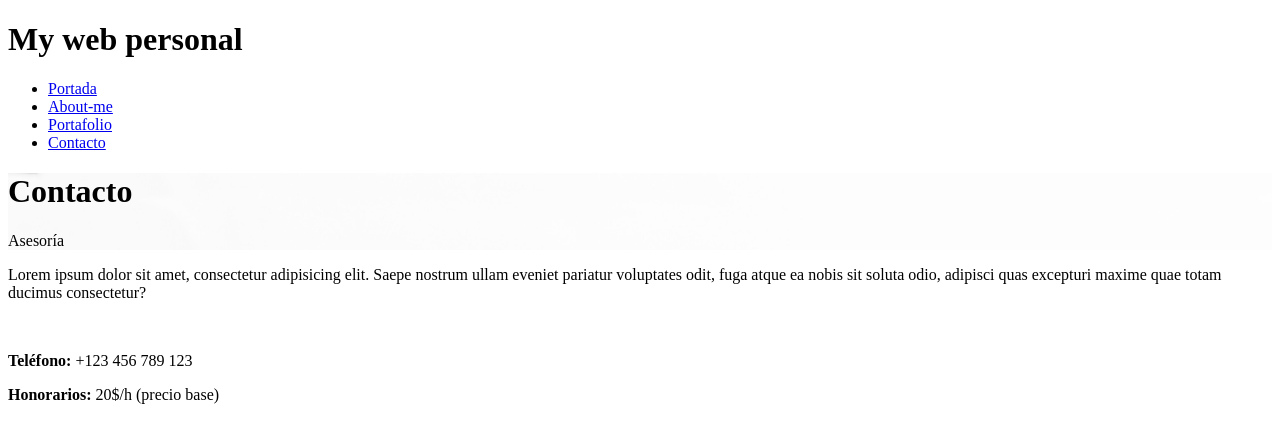
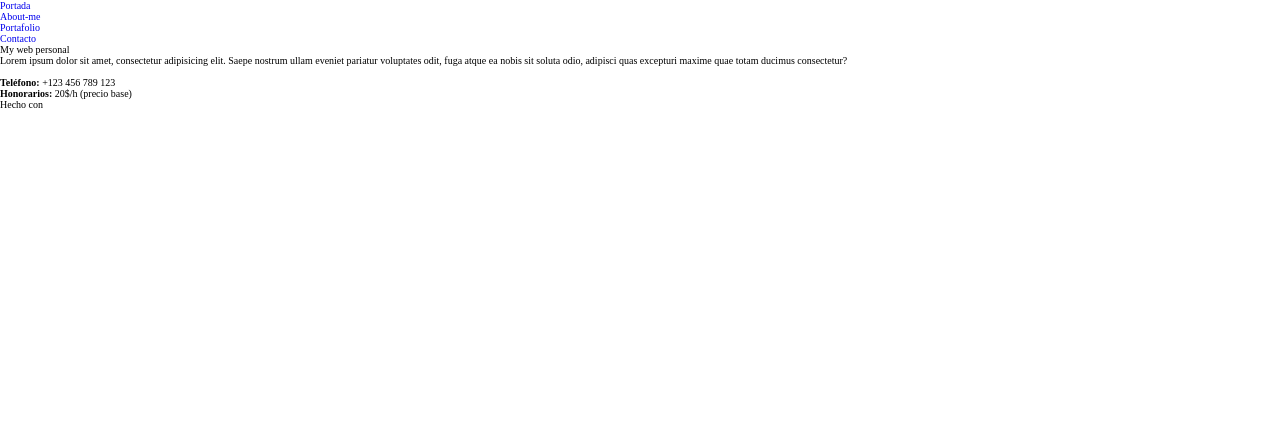
Before and after one commit to TonyLuque/udemy_web_personal, a Django app: page /contact/ in a window 1280 px wide. Shown: the top 443 px of the page. Run offline with Django 3.2, Linux system fonts and the light colour scheme.

Commit message:
[ADD] generic css styles

```diff
--- /dev/null
+++ b/core/static/core/css/estilos.css
@@ -0,0 +1,11 @@
+* {
+    margin: 0px;
+    padding: 0px;
+    text-decoration: none;
+    box-sizing: border-box;
+}
+
+html {
+    font-size: 62.5%;
+
+}
--- a/core/templates/core/about-me.html
+++ b/core/templates/core/about-me.html
@@ -1,8 +1,6 @@
 {% extends 'core/base.html' %}
 
 {% block title %}Acerca de{% endblock %}
-
-{% block background %}{% load static %}{% static 'core/img/about-bg.jpg' %}{% endblock %}
 
 {% block headers %}
 <h1>Acerca de</h1>
--- a/core/templates/core/base.html
+++ b/core/templates/core/base.html
@@ -4,18 +4,32 @@
     <meta charset="UTF-8">
     <meta name="viewport" content="width=device-width, initial-scale=1.0">
     <title>{% block title %}{% endblock %} | Mi super Blog</title>
+    {% load static %}
+    <link href="{% static 'core/css/estilos.css' %}" rel="stylesheet" type="text/css">
 </head>
 <body>
-    <h1>My web personal</h1>
-    <ul>
-        <li><a href="{% url 'home' %}">Portada</a></li>
-        <li><a href="{% url 'about' %}">About-me</a></li>
-        <li><a href="{% url 'portfolio' %}">Portafolio</a></li>
-        <li><a href="{% url 'contacto' %}">Contacto</a></li>
-    </ul>
-    <header style="background-image: url('{% block background %}{% endblock %}')">
-        {% block headers %}{% endblock %}
+    <header>
+        <span class="header__logo"></span>
+        <ul class="header__nav">
+            <li><a href="{% url 'home' %}">Portada</a></li>
+            <li><a href="{% url 'about' %}">About-me</a></li>
+            <li><a href="{% url 'portfolio' %}">Portafolio</a></li>
+            <li><a href="{% url 'contacto' %}">Contacto</a></li>
+        </ul>
+        <div>
+            <span></span>
+            <p>My web personal</p>
+        </div>
     </header>
     {% block content %}{% endblock %}
+
+<footer>
+    <div class="footer__icons">
+        <span class="footer__icons--all footer__icons--linkedin"></span>
+        <span class="footer__icons--all footer__icons--platzi"></span>
+        <span class="footer__icons--all footer__icons--github"></span>
+    </div>
+    <p>Hecho con <span class="footer__icons--all footer__icons--heart"></span></p>
+</footer>
 </body>
 </html>
--- a/core/templates/core/contacto.html
+++ b/core/templates/core/contacto.html
@@ -1,8 +1,6 @@
 {% extends 'core/base.html' %}
 
 {% block title %}Contacto{% endblock %}
-
-{% block background %}{% load static %}{% static 'core/img/contact-bg.jpg' %}{% endblock %}
 
 {% block headers %}
 <h1>Contacto</h1>
--- a/core/templates/core/index.html
+++ b/core/templates/core/index.html
@@ -1,8 +1,6 @@
 {% extends 'core/base.html' %}
 
 {% block title %}Portada{% endblock %}
-
-{% block background %}{% load static %}{% static 'core/img/home-bg.jpg' %}{% endblock %}
 
 {% block headers %}
 <h1>Anthony Luque</h1>
```
Also changed, not shown: core/static/core/img/about-bg.jpg (deleted), core/static/core/img/contact-bg.jpg (deleted), core/static/core/img/home-bg.jpg (deleted), core/static/core/img/logo.svg (added), core/static/core/img/portfolio-bg.jpg (deleted).
